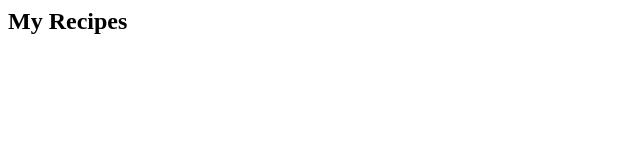
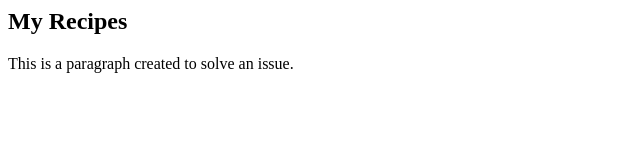
Before and after one commit to christianramos10/TrainingRepo, a plain HTML site: page MyRecipes/index.html in a window 1280 px wide. Shown: the whole page, without its empty margins (0-640 px from the left). Drawn offline with Linux system fonts and the light colour scheme.

Commit message:
Update index.html

```diff
--- a/MyRecipes/index.html
+++ b/MyRecipes/index.html
@@ -6,5 +6,6 @@
 </head>
 <body>
     <h2>My Recipes</h2>
+    <p>This is a paragraph created to solve an issue.</p>
 </body>
 </html>
```
